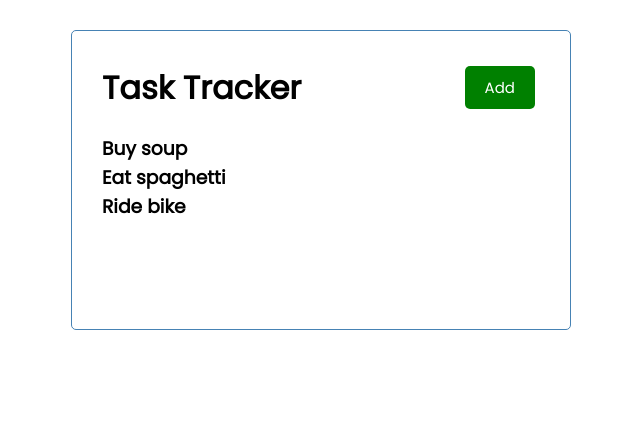
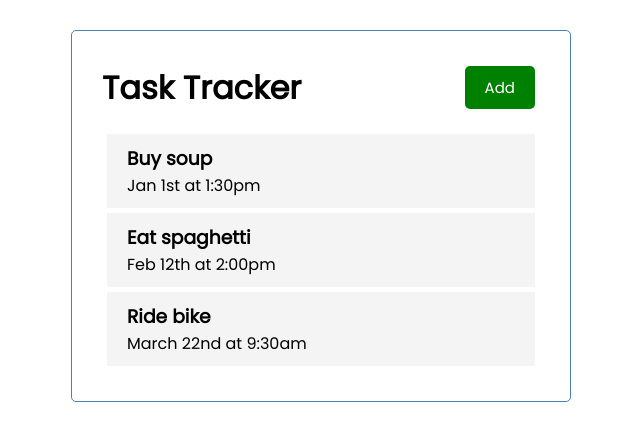
Before and after one commit to s-palmer/react-task-tracker, a React (Create React App) app: page / in a window 1280 px wide. Shown: the top 440 px of the page, without its empty margins (319-959 px from the left). Built offline with nearby package versions, Linux system fonts and the light colour scheme.

Commit message:
Added task component

```diff
--- a/src/App.js
+++ b/src/App.js
@@ -1,14 +1,36 @@
 import './App.css';
-import Header from './components/Header'
+import Header from './components/Header';
 import Tasks from './components/Tasks';
+import { useState } from "react";
 
 
-function App() {
+
+const App = () => {
+  const [tasks, setTasks] = useState([
+    {
+      id: 1,
+      text: "Buy soup",
+      day: "Jan 1st at 1:30pm",
+      reminder: true,
+    },
+    {
+      id: 2,
+      text: "Eat spaghetti",
+      day: "Feb 12th at 2:00pm",
+      reminder: false,
+    },
+    {
+      id: 3,
+      text: "Ride bike",
+      day: "March 22nd at 9:30am",
+      reminder: true,
+    },
+  ])
 
   return (
     <div className="container">
       <Header />
-      <Tasks />
+      <Tasks tasks={tasks} />
     </div>
   );
 }
--- /dev/null
+++ b/src/components/Task.js
@@ -0,0 +1,10 @@
+const Task = ({ task }) => {
+  return (
+    <div className="task">
+      <h3>{task.text}</h3>
+      <p>{task.day}</p>
+    </div>
+  );
+};
+
+export default Task;
--- a/src/components/Tasks.js
+++ b/src/components/Tasks.js
@@ -1,32 +1,11 @@
-import { useState } from "react";
+import Task from "./Task";
 
-const Tasks = () => {
-
-  const [tasks, setTasks] = useState([
-    {
-      id: 1,
-      text: "Buy soup",
-      day: "Jan 1st at 1:30pm",
-      reminder: true,
-    },
-    {
-      id: 2,
-      text: "Eat spaghetti",
-      day: "Feb 12th at 2:00pm",
-      reminder: false,
-    },
-    {
-      id: 3,
-      text: "Ride bike",
-      day: "March 22nd at 9:30am",
-      reminder: true,
-    },
-  ]);
+const Tasks = ( { tasks } ) => {
 
   return (
     <>
       {tasks.map((task) => (
-        <h3 key={task.id}>{task.text}</h3>
+        <Task key={task.id} task={task}/>
       ))}
     </>
   );
```
